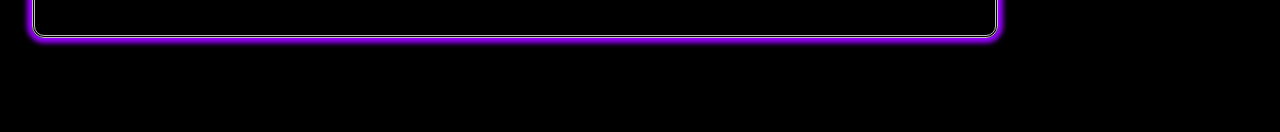
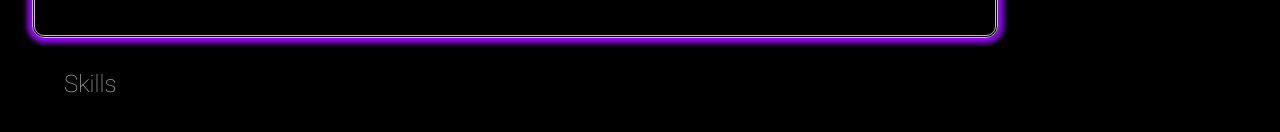
Before and after one commit to Job85/simplistic-portfolio, a Next.js app: page /about in a window 1280 px wide. Shown: the part 446-578 px from the top of the page. Built offline with nearby package versions, Linux system fonts and the light colour scheme.

Commit message:
created page with h1 with two paragraphs for who I am and what I do; h2 for skills section

```diff
--- a/src/app/about/page.js
+++ b/src/app/about/page.js
@@ -2,6 +2,7 @@ import styles from './page.module.css'
 
 export default function About() {
     return (
+        <>
             <div className={styles.container}>
                 <h1 className={styles.h1}>
                     About Me
@@ -15,5 +16,11 @@ export default function About() {
                     Through this intensive experience, I gained a profound understanding of JavaScript and honed my expertise in both the PERN &#40;PostgreSQL, Express, React, Node.js&#41; and MERN &#40;MongoDB, Express, React, Node.js&#41; stacks.
                 </p>
             </div>
+            <div>
+                <h2 className={styles.h2}>
+                    Skills
+                </h2>
+            </div>
+        </>
     )
 }
--- a/src/app/about/page.module.css
+++ b/src/app/about/page.module.css
@@ -14,6 +14,12 @@
     padding-left: 2rem;
 }
 
+.h2 {
+    font-weight: 100;
+    padding: 0 3rem 2rem 4rem;
+    color: #C0C0C0;
+}
+
 .para1 {
     margin: 1em 1em 0 1em;
     padding: 2em 2em 0.5em 2em;
```
Lines whose indentation alone changed are shown as unchanged.
